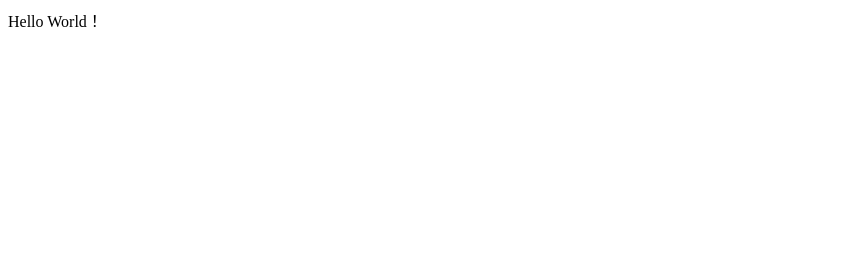
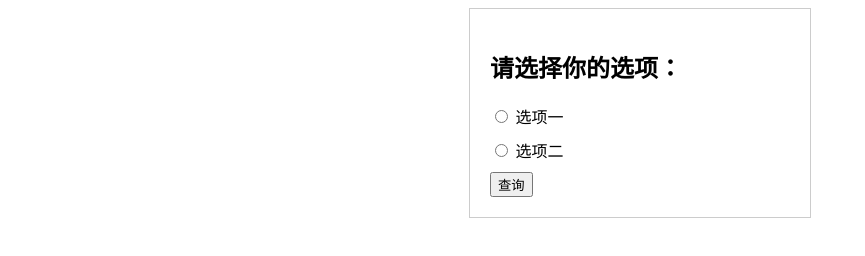
Before and after one commit to Dev-Jie/cs, a plain HTML site: page index.html in a window 1280 px wide. Shown: the whole page, without its empty margins (0-865 px from the left). Drawn offline with Linux system fonts and the light colour scheme.

Commit message:
Update index.html

```diff
--- a/index.html
+++ b/index.html
@@ -1 +1,50 @@
-Hello World！
+<!DOCTYPE html>
+<html>
+<head>
+  <title>单选框和查询按钮</title>
+  <style>
+    body {
+      font-family: sans-serif;
+    }
+    .container {
+      width: 300px;
+      margin: 0 auto;
+      padding: 20px;
+      border: 1px solid #ccc;
+    }
+    label {
+      display: block;
+      margin-bottom: 10px;
+    }
+  </style>
+</head>
+<body>
+  <div class="container">
+    <h2>请选择你的选项：</h2>
+    <form id="myForm">
+      <label>
+        <input type="radio" name="option" value="option1"> 选项一
+      </label>
+      <label>
+        <input type="radio" name="option" value="option2"> 选项二
+      </label>
+      <button type="button" id="queryButton">查询</button>
+    </form>
+    <div id="result"></div>
+  </div>
+
+  <script>
+    const queryButton = document.getElementById('queryButton');
+    const resultDiv = document.getElementById('result');
+
+    queryButton.addEventListener('click', () => {
+      const selectedOption = document.querySelector('input[name="option"]:checked');
+      if (selectedOption) {
+        resultDiv.textContent = `你选择了：${selectedOption.value}`;
+      } else {
+        resultDiv.textContent = '请选择一个选项！';
+      }
+    });
+  </script>
+</body>
+</html>
```
